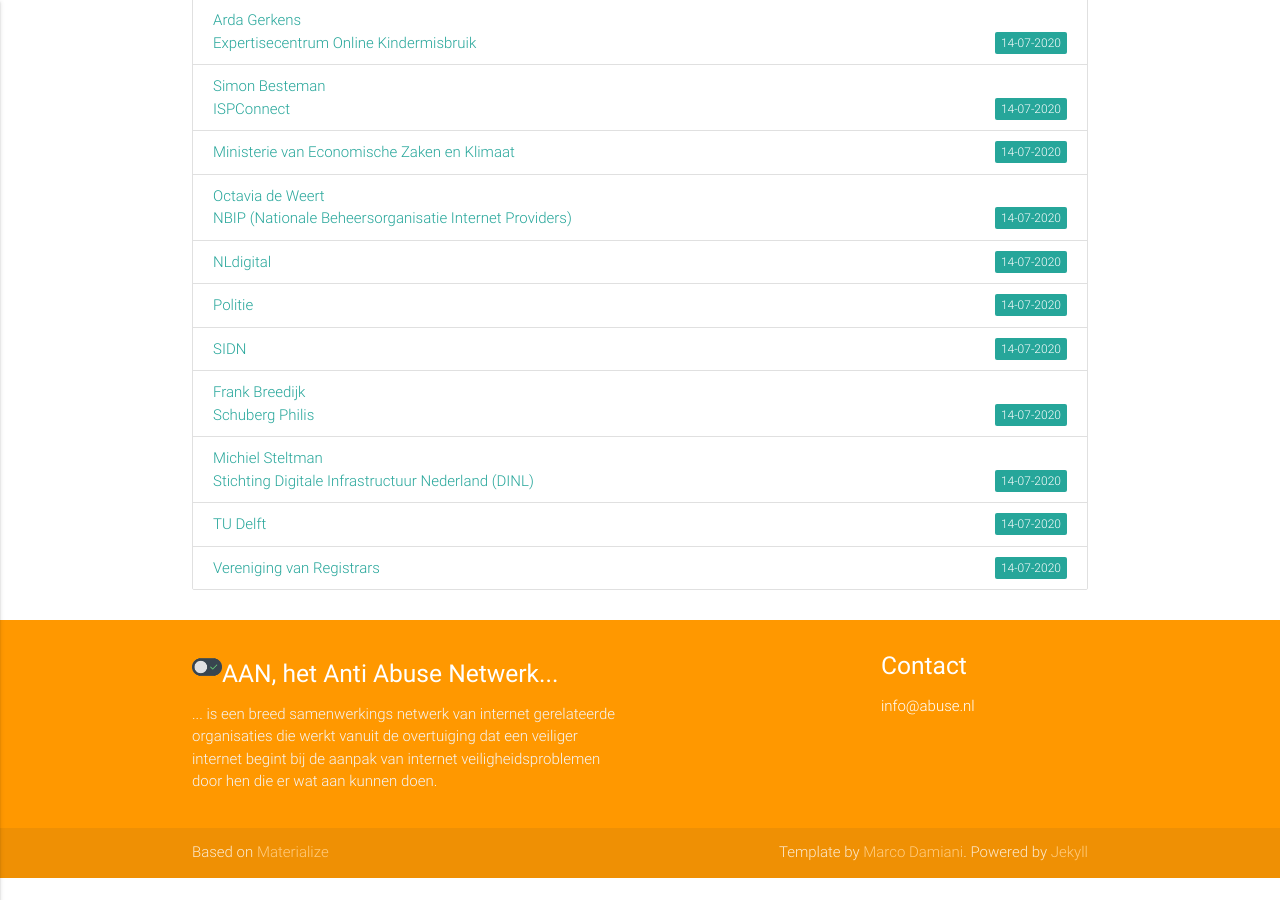
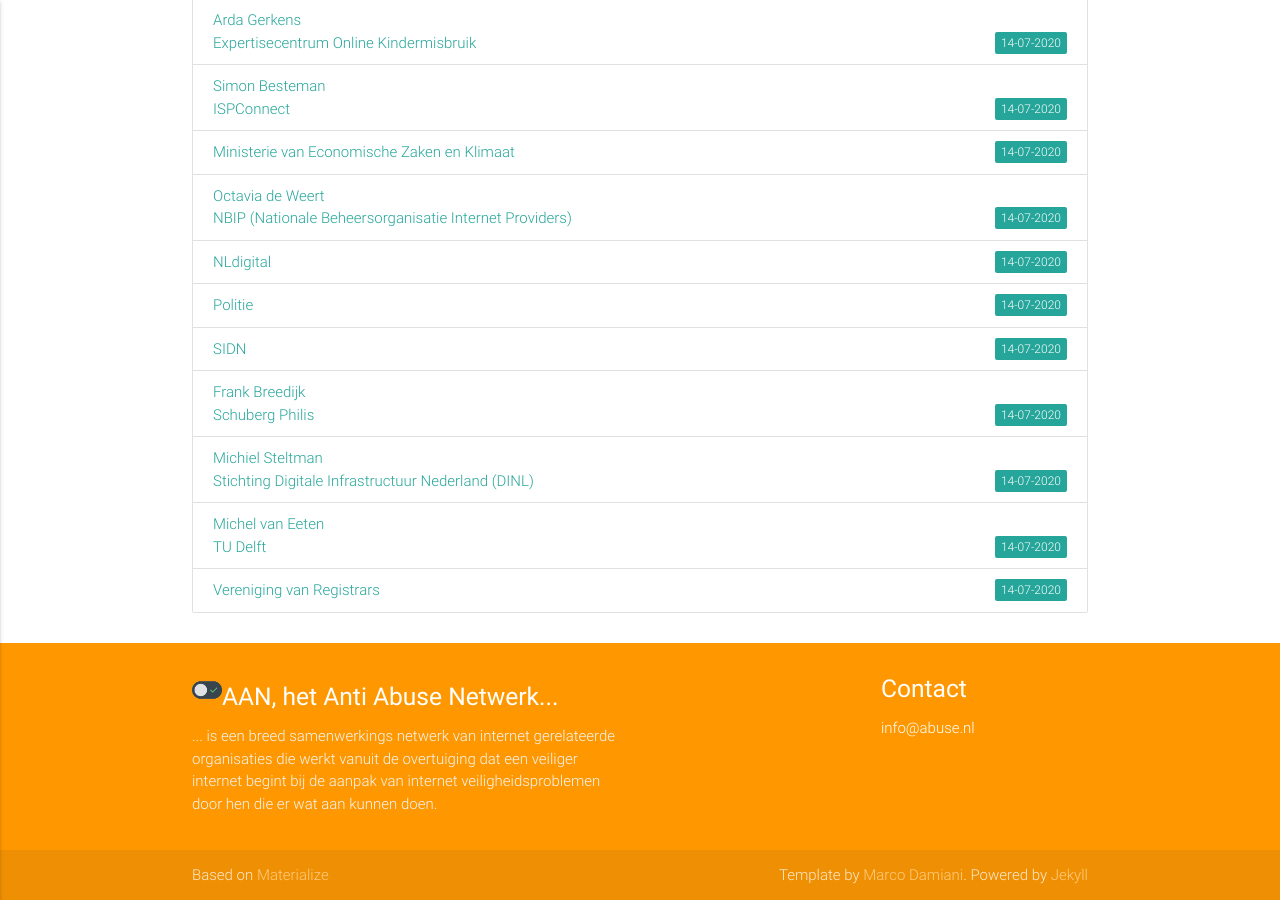
Before and after one commit to anti-abuse-netwerk/anti-abuse-netwerk.github.io, a Jekyll site: the page built from manifest.html, in a window 1280 px wide and 900 px high, scrolled down 1539 px. Built offline with Jekyll 4.4.1, drawn with Linux system fonts in a browser that asks for light colours; before the commit the page ends 2417 px from its top, so only the background shows below that.

Commit message:
Update tudelft.md

```diff
--- a/_deelnemers/tudelft.md
+++ b/_deelnemers/tudelft.md
@@ -4,4 +4,5 @@
 layout: deelnemer
 homepage: https://www.tudelft.nl/
 ondertekend: 2020-07-14 00:00
+persoon: Michel van Eeten
 ---
```
